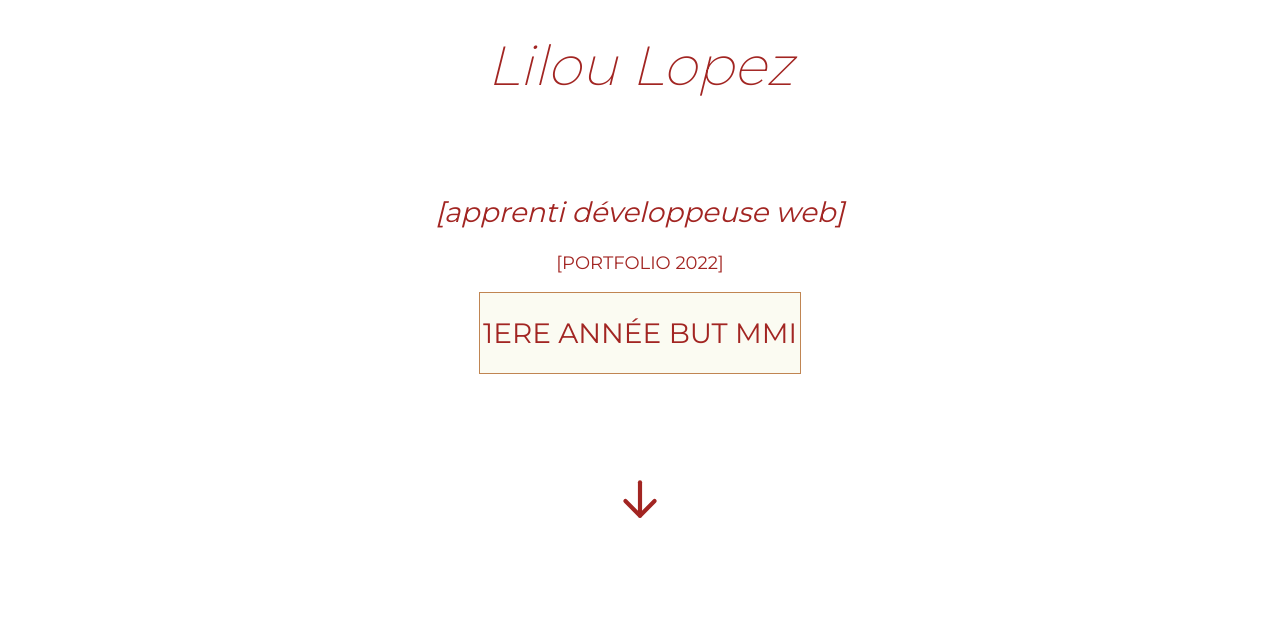
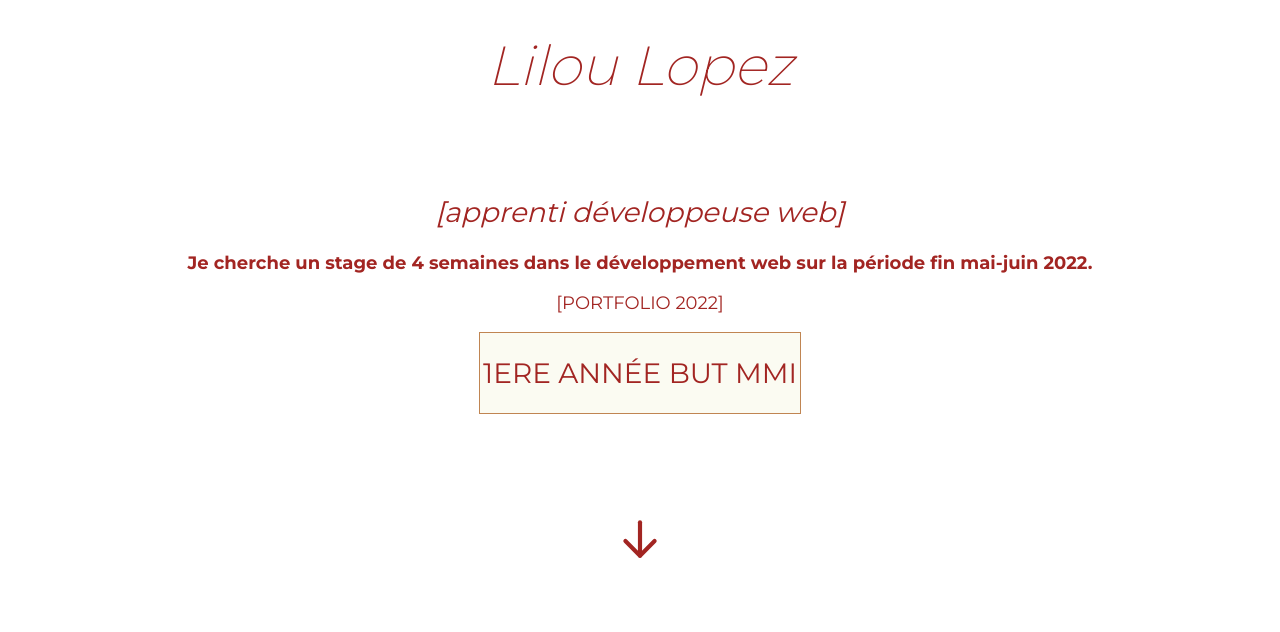
Before and after one commit to liloulpz/portfoliov2, a plain HTML site: page index.html in a window 1280 px wide. Shown: the part 168-800 px from the top of the page. Drawn offline with Linux system fonts and the light colour scheme.

Commit message:
phrase stage

```diff
--- a/index.html
+++ b/index.html
@@ -55,6 +55,7 @@
     <section class="section_align_center">
         <h1 class="titleprincipal"><i>Lilou Lopez</i></h1>
         <h2><i>[apprenti développeuse web]</i></h2>
+        <h3><strong>Je cherche un stage de 4 semaines dans le développement web sur la période fin mai-juin 2022.</strong></h3>
         <h3>[PORTFOLIO 2022]</h3>
 
         <div class="accueil_MMI">
```
